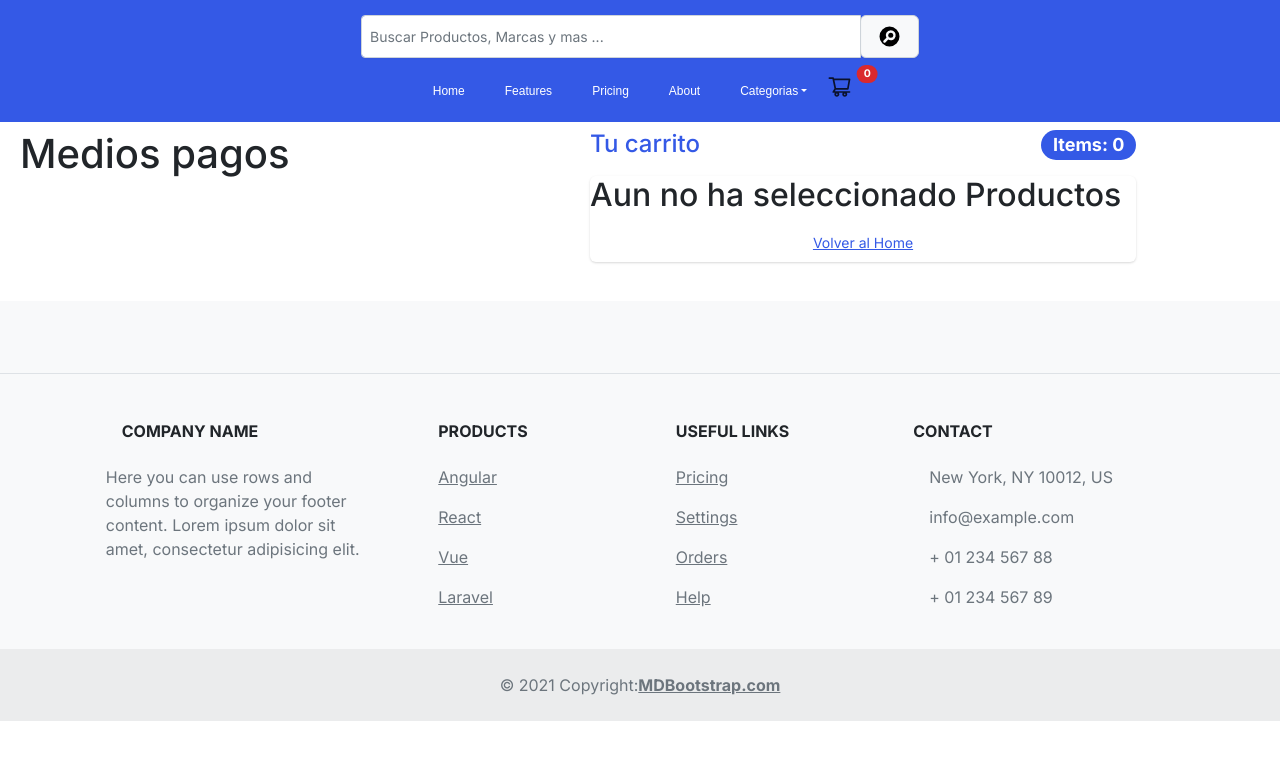
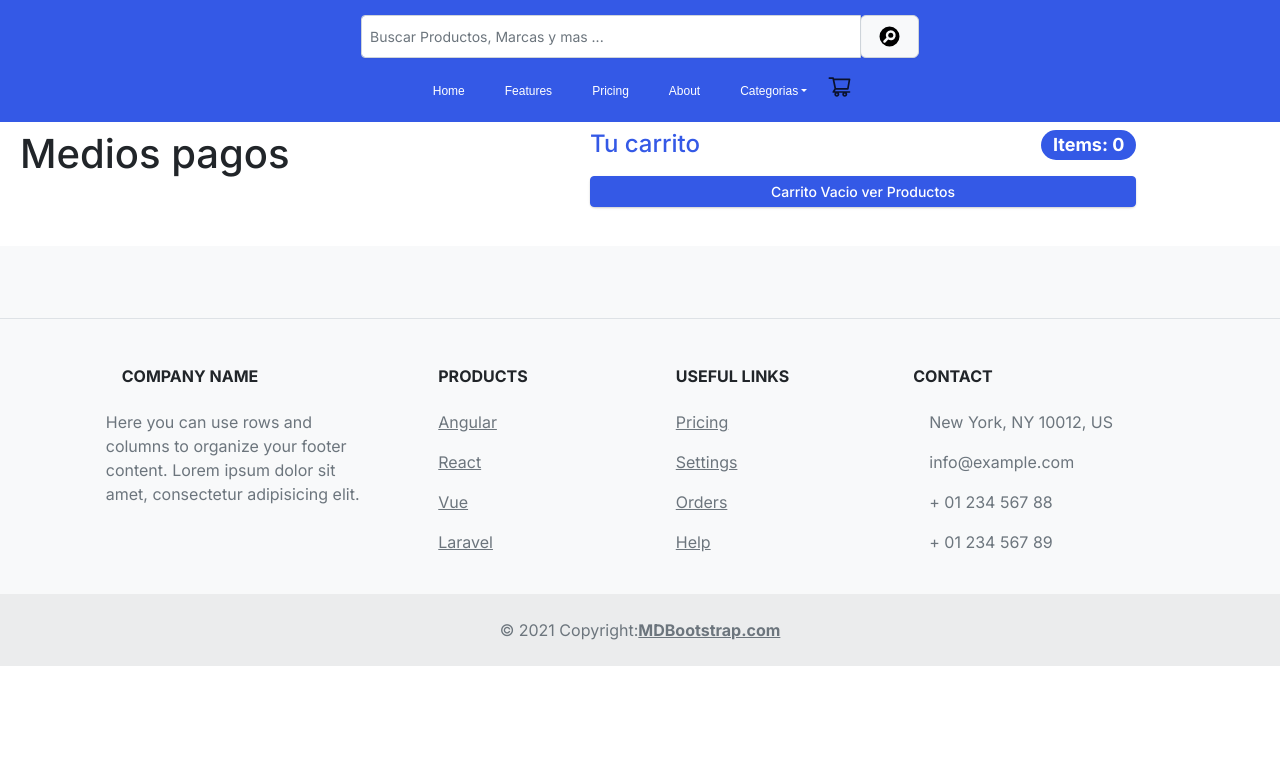
Before and after one commit to leandroni1983/reactLeandroMaranda, a React (Create React App) app: page /cart in a window 1280 px wide. Shown: the top 760 px of the page. Built offline with nearby package versions, Linux system fonts and the light colour scheme.

Commit message:
cart view

```diff
--- a/src/components/AgregarCarro/AgregarCarro.jsx
+++ b/src/components/AgregarCarro/AgregarCarro.jsx
@@ -4,7 +4,7 @@ import { BsCartFill } from 'react-icons/bs'
 import { Link } from 'react-router-dom'
 import { useCartContext } from '../context/CartContext'
 export default function AgregarCarro({ producto }) {
-    const { carro, addProduct, getTotalProds, tocarrito } = useCartContext()
+    const { addProduct } = useCartContext()
     const { sumarItem, count } = useItemCount()
     return (
         <div >
--- a/src/components/Cart/Card.jsx
+++ b/src/components/Cart/Card.jsx
@@ -1,7 +1,7 @@
 import React from 'react';
 import { useCartContext } from '../context/CartContext'
 function Card({ producto }) {
-    const { carro, addProduct, getTotalProds, tocarrito, deleteProduct } = useCartContext()
+    const { deleteProduct } = useCartContext()
 
     return (
         <li className="list-group-item d-flex justify-content-between lh-sm">
--- a/src/components/Cart/CardMap.jsx
+++ /dev/null
@@ -1,19 +0,0 @@
-import React from 'react';
-import Card from './Card';
-import { useCartContext } from '../context/CartContext'
-
-const CardMap = () => {
-    const { carro, tocarrito } = useCartContext()
-
-    return (
-        <>
-            {tocarrito
-                ? <h2>Aun no ha seleccionado Productos</h2>
-                : carro.map(producto => <Card key={producto.id} producto={producto} />)
-            }
-        </>
-
-    );
-}
-
-export default CardMap;
--- a/src/components/Cart/Carrito.jsx
+++ b/src/components/Cart/Carrito.jsx
@@ -1,9 +1,8 @@
 import React from 'react';
-import { useCartContext } from '../context/CartContext'
 import CheckOut from './CheckOut';
 import MediosPagos from './MediosPagos';
 const Carrito = () => {
-    const { totalPrice } = useCartContext()
+
     return (
         <>
             <div className='container m-2'>
--- a/src/components/Cart/CheckOut.jsx
+++ b/src/components/Cart/CheckOut.jsx
@@ -2,7 +2,7 @@ import React from 'react'
 import { useCartContext } from '../context/CartContext'
 import ListCarrito from './ListCarrito'
 export default function CheckOut() {
-    const { carro, addProduct, getTotalProds, tocarrito, deleteProduct, totalPrice } = useCartContext()
+    const { getTotalProds, tocarrito, clearCarro } = useCartContext()
     return (
         <>
             <div className="col-12order-md-last">
@@ -19,6 +19,7 @@ export default function CheckOut() {
                             <input type="text" className="form-control" placeholder="Promo code" />
                             <button type="submit" className="btn btn-secondary">Redeem</button>
                         </div>
+                        <button className='btn btn-danger m-2' onClick={() => clearCarro()}>Borrar Carro</button>
                     </form>}
             </div>
         </>
--- a/src/components/Cart/ListCarrito.jsx
+++ b/src/components/Cart/ListCarrito.jsx
@@ -1,15 +1,19 @@
 import React from 'react'
-import CardMap from './CardMap'
 import { Link } from 'react-router-dom'
 import { useCartContext } from '../context/CartContext'
+import Card from './Card'
 export default function ListCarrito() {
-    const { carro, addProduct, getTotalProds, tocarrito, deleteProduct, totalPrice } = useCartContext()
+    const { carro, tocarrito, totalPrice } = useCartContext()
+
     return (
         <>
             <ul className="list-group mb-3">
-                <CardMap />
                 {tocarrito
-                    ? <>  <Link to="/" className="btn btn-link"> Volver al Home</Link></>
+                    ? <></>
+                    : carro.map(producto => <Card key={producto.id} producto={producto} />)
+                }
+                {tocarrito
+                    ? <>  <Link to="/products"> <button className='btn btn-primary btn-sm' style={{ width: '100%' }}>Carrito Vacio ver Productos</button></Link></>
                     : <li className="list-group-item d-flex justify-content-between">
                         <span>Total (ARS)</span>
                         <strong>${totalPrice()}</strong>
--- a/src/components/ItemList/ItemList.css
+++ b/src/components/ItemList/ItemList.css
@@ -39,7 +39,7 @@
 .botones2{
     display: flex;
     position: absolute;
-    gap: 2px;
+    gap: 5px;
 
 }
 .botones2 .btn{
--- a/src/components/Nabvar/Nabvar.jsx
+++ b/src/components/Nabvar/Nabvar.jsx
@@ -6,7 +6,7 @@ import './Nabvar.css'
 import { AiOutlineShoppingCart } from "react-icons/ai";
 import { useCartContext } from '../context/CartContext';
 function Navbar() {
-    const { carro, getTotalProds } = useCartContext();
+    const { getTotalProds, tocarrito } = useCartContext();
     return (
         <>
             <nav className='navbar navbar-expand-lg navbar-dark bg-primary padre'>
@@ -36,9 +36,9 @@ function Navbar() {
                                 <Dropdown />
                                 <span type="button" className="position-relative">
                                     <Link to='/cart'> <AiOutlineShoppingCart className="carticon " /></Link>
-                                    <span className="position-absolute top-0 start-100 translate-middle badge rounded-pill bg-danger">
+                                    {tocarrito ? <></> : <span className="position-absolute top-0 start-100 translate-middle badge rounded-pill bg-danger">
                                         {getTotalProds()}
-                                    </span>
+                                    </span>}
                                 </span>
                             </ul>
                         </div>
--- a/src/components/context/CartContext.jsx
+++ b/src/components/context/CartContext.jsx
@@ -1,15 +1,9 @@
-import { func } from 'prop-types';
 import React, { createContext, useContext, useState, useEffect } from 'react';
-import { isCompositeComponent } from 'react-dom/test-utils';
-import Carrito from '../Cart/Carrito';
-
 export const CartContext = createContext()
-
 export const useCartContext = () => useContext(CartContext);
 function CartProvider({ children }) {
     const [carro, setCarro] = useState([])
     const [tocarrito, setTocarrito] = useState(true)
-
 
     const addProduct = (count, producto) => {
         const foundProduct = carro.find((item) => item.id === producto.id)
@@ -20,15 +14,16 @@ function CartProvider({ children }) {
             setTocarrito(false)
         }
     }
+
     const getTotalProds = () => {
-        return carro.reduce((acc, curr) => acc + curr.cantidad, 0);
+        const totalItems = carro.reduce((acc, curr) => acc + curr.cantidad, 0);
+        return totalItems
+
     };
 
 
     const deleteProduct = (prodid) => {
-        const filterArray = carro.filter(
-            (prod) => prod.id !== prodid
-        );
+        const filterArray = carro.filter((prod) => prod.id !== prodid);
         setCarro(filterArray)
 
     }
@@ -37,8 +32,18 @@ function CartProvider({ children }) {
         return carro.reduce((acc, curr) => acc + (curr.precio * curr.cantidad), 0);
     }
 
+    const clearCarro = () => {
+        setCarro([]);
+    }
+
+    useEffect(() => {
+        (carro.length === 0 && setTocarrito(true))
+        // (carro.length != 0 && setCarro([...carro]))
+
+    }, [carro]);
+
     return (
-        <CartContext.Provider value={{ carro, addProduct, getTotalProds, tocarrito, deleteProduct, totalPrice }}>
+        <CartContext.Provider value={{ carro, addProduct, getTotalProds, tocarrito, deleteProduct, totalPrice, clearCarro }}>
             {children}
         </CartContext.Provider>
     )
--- a/src/hooks/useItemCount.jsx
+++ b/src/hooks/useItemCount.jsx
@@ -1,10 +1,8 @@
-import { useState } from "react"
+import { useState, useEffect } from "react"
 
 
 const useItemCount = (stock = 10, initial = 1) => {
-
     const [count, setCount] = useState(initial)
-
     const sumarItem = (op) => {
         if (count < stock && op) {
             setCount(count + 1)
```
